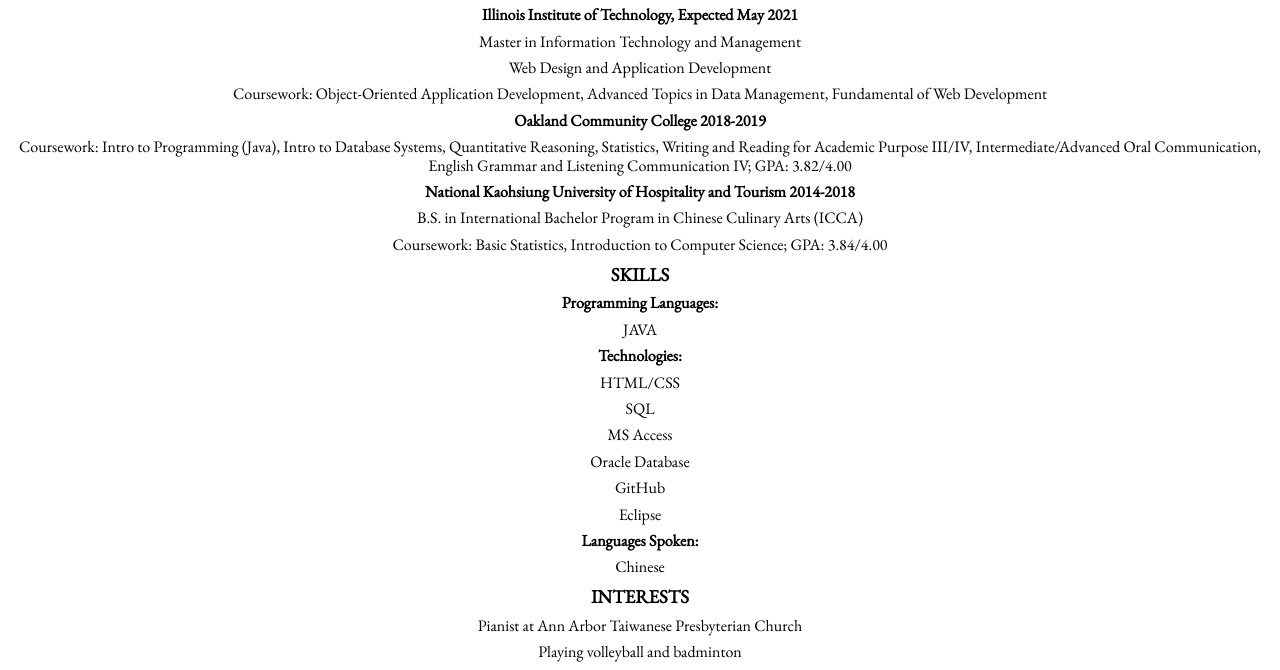
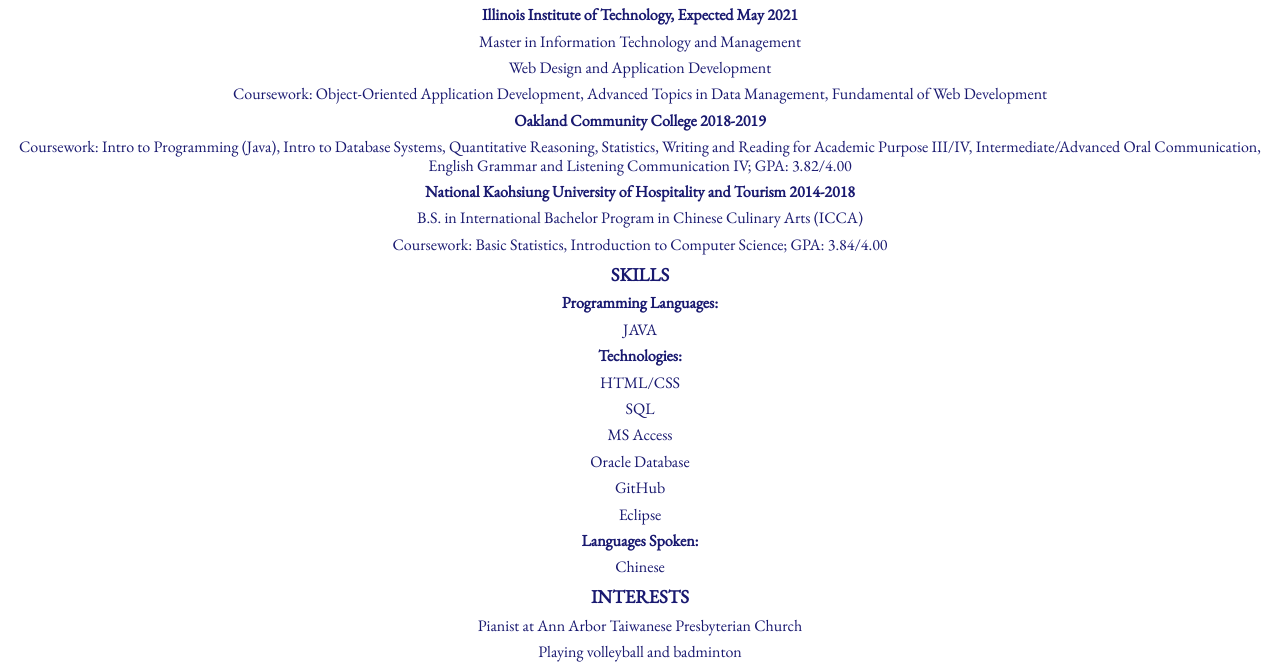
Before and after one commit to hyang77/personal-website, a plain HTML site: page resume.html in a window 1280 px wide. Shown: the part 149-819 px from the top of the page. Drawn offline with nearby package versions, Linux system fonts and the light colour scheme.

Commit message:
update style.css

```diff
--- a/css/style.css
+++ b/css/style.css
@@ -1,7 +1,7 @@
 @import url('https://fonts.googleapis.com/css?family=Asap|EB+Garamond&display=swap');
 body {
     background-color: white;
-    color: black;
+    color: MidnightBlue ;
 	text-align: center;
 }
 
```
